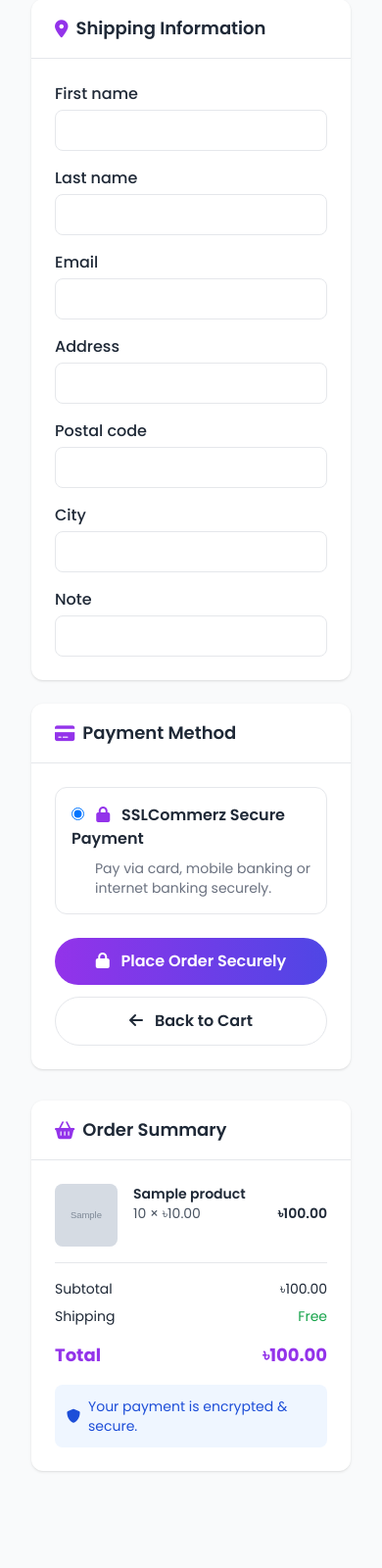
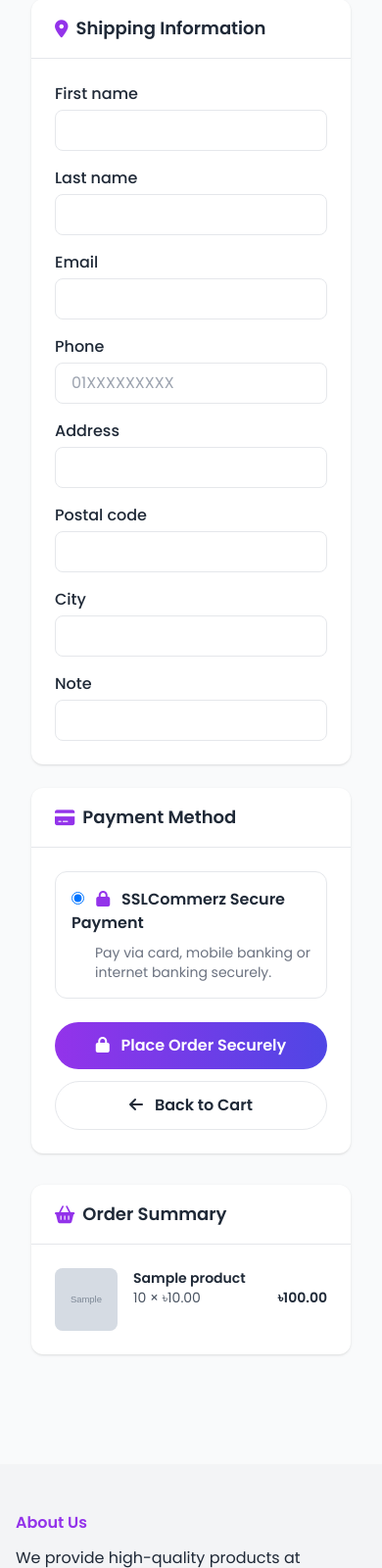
Before and after one commit to jahid6261/E_Shop_Project, a Django app: page /order/checkout/ in a window 390 px wide. Shown: the part 269-1869 px from the top of the page at 98% size. Run offline with Django 5.2, Linux system fonts and the light colour scheme; a user stored in the database is signed in; tables that the repository leaves empty hold one stand-in row (values such as "Sample post"); grey boxes marked "Sample" are stand-in pictures.

Commit message:
ssl commerzer problem solution mobile responsibe solution

```diff
--- a/core/templates/base.html
+++ b/core/templates/base.html
@@ -7,8 +7,7 @@
     <meta charset="UTF-8">
     <meta name="viewport" content="width=device-width, initial-scale=1.0">
     <title>{% block title %}E-Commerce Store{% endblock %}</title>
-    <!-- Tailwind CSS CDN -->
-    <!-- <script src="https://cdn.tailwindcss.com"></script> -->
+
      <link href="{% static 'css/output.css' %}" rel="stylesheet">
 
     <!-- Font Awesome -->
@@ -32,6 +31,7 @@
 <body class="flex flex-col min-h-screen text-gray-800 bg-gray-50">
 
     <!-- Navbar -->
+
 <header class="bg-white shadow">
     <div class="container mx-auto px-4">
         <div class="flex items-center justify-between h-16">
@@ -44,7 +44,7 @@
                 </button>
             </div>
 
-                <!-- Nav links -->
+            <!-- Desktop nav links + search + cart + user -->
             <div class="hidden lg:flex lg:items-center lg:space-x-6">
                 <ul class="flex space-x-4">
                     <li class="{% if request.path == '/' %}text-purple-600{% endif %}">
@@ -63,19 +63,18 @@
                         <i class="fas fa-search"></i>
                     </button>
                 </form>
-                </div>
 
-                <!-- Right buttons -->
-                <div class="hidden lg:flex lg:items-center lg:space-x-4">
-                    <a href="{% url 'cart_detail' %}" class="relative text-gray-800 hover:text-purple-600">
+                <!-- Cart -->
+                <a href="{% url 'cart_detail' %}" class="relative ml-4 text-gray-800 hover:text-purple-600">
                     <i class="fas fa-shopping-cart text-lg"></i> Cart
                     {% if cart_items_count %}
                         <span class="absolute -top-1 -right-2 inline-flex items-center justify-center px-2 py-1 text-xs font-bold leading-none text-white bg-purple-600 rounded-full">{{ cart_items_count }}</span>
                     {% endif %}
                 </a>
 
+                <!-- User dropdown -->
                 {% if user.is_authenticated %}
-                        <div class="relative group">
+                    <div class="relative group ml-4">
                         <button class="flex items-center space-x-1 focus:outline-none">
                             <i class="fas fa-user-circle text-lg"></i>
                             <span>{{ user.username }}</span>
@@ -96,10 +95,10 @@
                         </ul>
                     </div>
                 {% else %}
-                        <a href="{% url 'login' %}" class="px-4 py-2 border border-purple-600 text-purple-600 rounded-full hover:bg-purple-600 hover:text-white transition">
+                    <a href="{% url 'login' %}" class="px-4 py-2 border border-purple-600 text-purple-600 rounded-full hover:bg-purple-600 hover:text-white transition ml-4">
                         <i class="fas fa-sign-in-alt me-1"></i> Login
                     </a>
-                        <a href="{% url 'register' %}" class="px-4 py-2 bg-purple-600 text-white rounded-full hover:bg-purple-700 transition">
+                    <a href="{% url 'register' %}" class="px-4 py-2 bg-purple-600 text-white rounded-full hover:bg-purple-700 transition ml-2">
                         <i class="fas fa-user-plus me-1"></i> Register
                     </a>
                 {% endif %}
@@ -107,10 +106,31 @@
         </div>
 
         <!-- Mobile menu -->
-            <div id="mobile-menu" class="hidden lg:hidden mt-4">
+        <div id="mobile-menu" class="hidden lg:hidden mt-4 space-y-3">
+            <!-- Search -->
+            <form action="{% url 'product_list' %}" method="get" class="flex">
+                <input type="search" name="search" placeholder="Search products..."
+                       class="flex-1 rounded-full border border-gray-300 px-4 py-2 focus:outline-none focus:ring-2 focus:ring-purple-300">
+                <button type="submit" class="ml-2 rounded-full bg-purple-600 hover:bg-purple-700 text-white px-4 py-2">
+                    <i class="fas fa-search"></i>
+                </button>
+            </form>
+
+            <!-- Links -->
             <ul class="space-y-2">
                 <li><a href="{% url 'home' %}" class="block py-2 px-4 hover:bg-purple-100 rounded">Home</a></li>
                 <li><a href="{% url 'product_list' %}" class="block py-2 px-4 hover:bg-purple-100 rounded">Products</a></li>
+
+                <!-- Cart -->
+                <li>
+                    <a href="{% url 'cart_detail' %}" class="block py-2 px-4 hover:bg-purple-100 rounded relative">
+                        Cart
+                        {% if cart_items_count %}
+                            <span class="absolute top-0 right-0 inline-flex items-center justify-center px-2 py-1 text-xs font-bold leading-none text-white bg-purple-600 rounded-full">{{ cart_items_count }}</span>
+                        {% endif %}
+                    </a>
+                </li>
+
                 {% if user.is_authenticated %}
                     <li><a href="{% url 'profile' %}" class="block py-2 px-4 hover:bg-purple-100 rounded">My Profile</a></li>
                     <li><a href="{% url 'logout' %}" class="block py-2 px-4 hover:bg-purple-100 rounded">Logout</a></li>
@@ -122,6 +142,7 @@
         </div>
     </div>
 </header>
+
 
     <!-- Main content -->
     <main class="flex-1 container mx-auto px-4 py-6">
--- a/core/views.py
+++ b/core/views.py
@@ -1,6 +1,6 @@
 # core/views.py
 from django.shortcuts import render
-from shop.models import Product, Category  # shop এর model import করতে হবে
+from shop.models import Product, Category
 
 def home(request):
     featured_products = Product.objects.filter(available=True).order_by('-created_at')[:8]
--- a/order/forms.py
+++ b/order/forms.py
@@ -5,4 +5,4 @@ from django import forms
 class CheckoutForm(forms.ModelForm)  :
     class Meta:
         model=Order
-        fields=['first_name','last_name','email','address','postal_code','city','note']
+        fields=['first_name','last_name','email','phone','address','postal_code','city','note']
--- a/order/models.py
+++ b/order/models.py
@@ -7,7 +7,8 @@ from shop.models import Product
 
 
 class Cart(models.Model):
-    user=models.OneToOneField(User,on_delete=models.CASCADE)
+    user = models.OneToOneField(
+        User, on_delete=models.CASCADE, related_name="cart")
     created_at=models.DateTimeField(auto_now_add=True)
     updated_at=models.DateTimeField(auto_now=True)
 
@@ -44,6 +45,8 @@ class Order(models.Model):
         first_name=models.CharField(max_length=100)
         last_name=models.CharField(max_length=100)
         email=models.EmailField(max_length=100)
+        phone = models.CharField(max_length=20)
+
         address=models.TextField(max_length=100)
         postal_code=models.CharField(max_length=100)
         city=models.CharField(max_length=100)
--- a/order/templates/checkout.html
+++ b/order/templates/checkout.html
@@ -44,12 +44,33 @@
                     Shipping Information
                 </div>
 
-                <form method="post" action="{% url 'checkout' %}" id="checkout-form" class="p-6 grid grid-cols-1 md:grid-cols-2 gap-4">
+                <form method="post" action="{% url 'checkout' %}" id="checkout-form"
+                      class="p-6 grid grid-cols-1 md:grid-cols-2 gap-4">
                     {% csrf_token %}
 
                     {% for field in form.visible_fields %}
+                        {% if field.name == 'phone' %}
+                            <!--  PHONE (explicit & required) -->
+                            <div>
+                                <label class="block font-medium mb-1">
+                                    {{ field.label }}
+                                </label>
+                                {{ field.errors }}
+                                <input
+                                    type="text"
+                                    name="phone"
+                                    required
+                                    placeholder="01XXXXXXXXX"
+                                    value="{{ field.value|default:'' }}"
+                                    class="w-full rounded-lg border px-4 py-2 focus:ring-2 focus:ring-purple-400 {% if field.errors %}border-red-500{% endif %}"
+                                >
+                            </div>
+                        {% else %}
+                            <!-- Other fields (unchanged) -->
                             <div class="{% if field.name == 'email' or field.name == 'address' or field.name == 'note' %}md:col-span-2{% endif %}">
-                        <label class="block font-medium mb-1">{{ field.label }}</label>
+                                <label class="block font-medium mb-1">
+                                    {{ field.label }}
+                                </label>
                                 {{ field.errors }}
                                 <input
                                     {% if field.field.widget.input_type != 'textarea' %}
@@ -60,6 +81,7 @@
                                     class="w-full rounded-lg border px-4 py-2 focus:ring-2 focus:ring-purple-400 {% if field.errors %}border-red-500{% endif %}"
                                 >
                             </div>
+                        {% endif %}
                     {% endfor %}
                 </form>
             </div>
@@ -73,7 +95,8 @@
 
                 <div class="p-6">
                     <label class="block border rounded-xl p-4 hover:border-purple-600 cursor-pointer">
-                        <input type="radio" form="checkout-form" name="payment_method" value="sslcommerz" checked class="mr-2">
+                        <input type="radio" form="checkout-form" name="payment_method"
+                               value="sslcommerz" checked class="mr-2">
                         <span class="font-semibold">
                             <i class="fas fa-lock text-purple-600 mr-2"></i>
                             SSLCommerz Secure Payment
@@ -99,7 +122,7 @@
 
         </div>
 
-        <!-- Right Summary -->
+        <!-- Right Summary (UNCHANGED) -->
         <div class="bg-white rounded-xl shadow sticky top-6">
             <div class="border-b px-6 py-4 font-semibold text-lg flex items-center">
                 <i class="fas fa-shopping-basket text-purple-600 mr-2"></i>
@@ -126,28 +149,6 @@
                     </div>
                 </div>
                 {% endfor %}
-
-                <hr>
-
-                <div class="space-y-2 text-sm">
-                    <div class="flex justify-between">
-                        <span>Subtotal</span>
-                        <span>৳{{ cart.get_total_price }}</span>
-                    </div>
-                    <div class="flex justify-between">
-                        <span>Shipping</span>
-                        <span class="text-green-600">Free</span>
-                    </div>
-                    <div class="flex justify-between font-bold text-lg text-purple-600 pt-2">
-                        <span>Total</span>
-                        <span>৳{{ cart.get_total_price }}</span>
-                    </div>
-                </div>
-
-                <div class="mt-4 flex items-center gap-2 text-sm bg-blue-50 text-blue-700 p-3 rounded-lg">
-                    <i class="fas fa-shield-alt"></i>
-                    Your payment is encrypted & secure.
-                </div>
             </div>
         </div>
 
--- a/order/views.py
+++ b/order/views.py
@@ -19,11 +19,9 @@ from django.views.decorators.csrf import csrf_exempt
 
 
 
-
 @login_required
 def cart_detail(request):
-    # user er kono cart nai
-    # user er cart ache
+
     try:
         cart = Cart.objects.get(user=request.user)
     except Cart.DoesNotExist:
@@ -31,31 +29,24 @@ def cart_detail(request):
 
     return render(request, 'cart.html', {'cart' : cart})
 
-
 # cart add
 @login_required
 def cart_add(request, product_id):
     product = get_object_or_404(Product, id=product_id)
 
-    # User er cart ache kina
-
-    # Exception handling
-    # jodi thake taile oi cart ta check korbo
-    try: # ekahne error aste pare
+    try:
         cart = Cart.objects.get(user=request.user)
 
-    # jodi na thake, taile cart ekta banabo
     except Cart.DoesNotExist:
         cart = Cart.objects.create(user=request.user)
 
-    # Cart e item add korbo
-    # item already cart e ache
+
     try:
         cart_item = CartItem.objects.get(cart=cart, product=product)
         cart_item.quantity += 1
         cart_item.save()
 
-    # item cart e nai
+
     except CartItem.DoesNotExist:
         CartItem.objects.create(cart=cart, product=product, quantity = 1)
 
@@ -64,16 +55,9 @@ def cart_add(request, product_id):
 
 
 
-
-
-
-# cart Update
-# cart item quantity increase/decrease korte parbo
 @login_required
 def cart_update(request, product_id):
-    # cart konta
-    # cart er item konta
-    # main product jeta cart item hisebe cart e ache
+
 
     cart = get_object_or_404(Cart, user=request.user)
     product = get_object_or_404(Product, id=product_id)
@@ -81,9 +65,7 @@ def cart_update(request, product_id):
 
     quantity = int(request.POST.get('quantity', 1))
 
-    # Keya saban -> stock e ache 20 ta product
-    # user Keya saban -> 40 ta add to cart korche..
-    # user Keya saban -> 5, 4, 3, 2, 1, 0 --> cartitem delete kore deoya lagbe
+
 
     if quantity <= 0:
         cart_item.delete()
@@ -93,11 +75,6 @@ def cart_update(request, product_id):
         cart_item.save()
         messages.success(request, f"Cart updated successfully!!")
     return redirect('cart_detail')
-
-
-
-
-
 
 @login_required
 def cart_remove(request, product_id):
@@ -111,14 +88,8 @@ def cart_remove(request, product_id):
 
 
 
-
-
-
-
-
-
-
-#@csrf_exempt # --> payment related kaj gula jeno secure thake setar jonne
+# Product --> Cart Item --> Order Item
+@csrf_exempt
 @login_required
 def checkout(request):
     try:
@@ -130,24 +101,24 @@ def checkout(request):
         messages.warning(request, 'Your cart is empty!')
         return redirect('cart_detail')
 
-    # Checkout form ta fill up korbe
+
     if request.method == 'POST':
         form = CheckoutForm(request.POST)
         if form.is_valid():
-            order = form.save(commit=False) # form object create hobe kintu data database e jabe na
+            order = form.save(commit=False)
             order.user = request.user
-            order.save() # order kora hoye geche
+            order.phone = form.cleaned_data['phone']
+            order.save()
 
             for item in cart.items.all():
                 OrderItem.objects.create(
                     order = order,
-                    product = item.product, # cartitem e ekhn order item
-                    price = item.product.price, # product er main price e order item er main price
-                    quantity = item.quantity # cart item er quantity e hocche order item er quantity
+                    product = item.product,
+                    price = item.product.price,
+                    quantity = item.quantity
                 )
-            #  order kora done finally
-            # cart er ar kono value e nai
-            cart.items.all().delete() # cart er item gula delete kore dilam
+
+
             request.session['order_id'] = order.id
             return redirect('payment_process')
     else:
@@ -157,15 +128,21 @@ def checkout(request):
         'form' : form
     })
 
-# 1. Payment Success
+
+
+
+
+
+
+
+
+
+
 @csrf_exempt
 
 def payment_success(request, order_id):
     order = get_object_or_404(Order, id= order_id)
-    # order ta paid
-    # order er status --> processing
-    # product er stock komiye dibo
-    # transaction id
+
     order.paid = True
     order.status = 'processing'
     order.transaction_id = order.id
@@ -175,20 +152,21 @@ def payment_success(request, order_id):
         product = item.product
         product.stock -= item.quantity
 
-        # 40 - 60 = -20
+
         if product.stock < 0:
             product.stock = 0
         product.save()
 
-    # send confirmation email
+
     send_order_confirmation_email(order)
 
     messages.success(request, 'Payment successful')
     return render(request, 'payment_success.html', {'order' : order})
 
+
 @csrf_exempt
 def payment_process(request):
-    # session
+
     order_id = request.session.get('order_id')
     if not order_id:
         return redirect('home')
@@ -196,9 +174,11 @@ def payment_process(request):
     order = get_object_or_404(Order, id=order_id)
     payment_data = generate_sslcommerz_payment(request, order)
 
-    if payment_data['status'] == 'SUCCESS':
+
+    if payment_data.get('status') == 'SUCCESS' and payment_data.get('GatewayPageURL'):
         return redirect(payment_data['GatewayPageURL'])
     else:
+        print("Payment Data:", payment_data)
         messages.error(request, 'Payment gateway error. Please Try again.')
         return redirect('checkout')
 
--- a/shop/urls.py
+++ b/shop/urls.py
@@ -3,7 +3,7 @@ from shop.views import product_list,product_detail,rate_product
 urlpatterns=[
 
 
-   path('products/', product_list, name="product_list"),
+    path('products/', product_list, name="product_list"),
     path('products/<slug:category_slug>/', product_list, name="product_list_by_category"),
     path('products/detail/<slug:slug>/', product_detail, name="product_detail"),
     path('rate/<int:product_id>/', rate_product, name="rate_product"),
```
Also changed, not shown: core/templates/home.html (+26 -22 lines), e_shop/settings.py (+4 -5 lines), order/sslcommerz.py (+5 -4 lines), shop/views.py (+3 -7 lines), media/products/2026/25/01/24/26/CSF-3379.jpg (added), media/products/2026/27/01/24/26/8089fb475c181b9d9bafc60f250535c1.png_960x960q80.png_.webp (added), media/products/2026/28/01/24/26/download_1.jpeg (added), order/migrations/0004_alter_cart_user.py (added), order/migrations/0005_order_phone.py (added), static/images/shop.jpg (added). Lines whose indentation alone changed are shown as unchanged.
